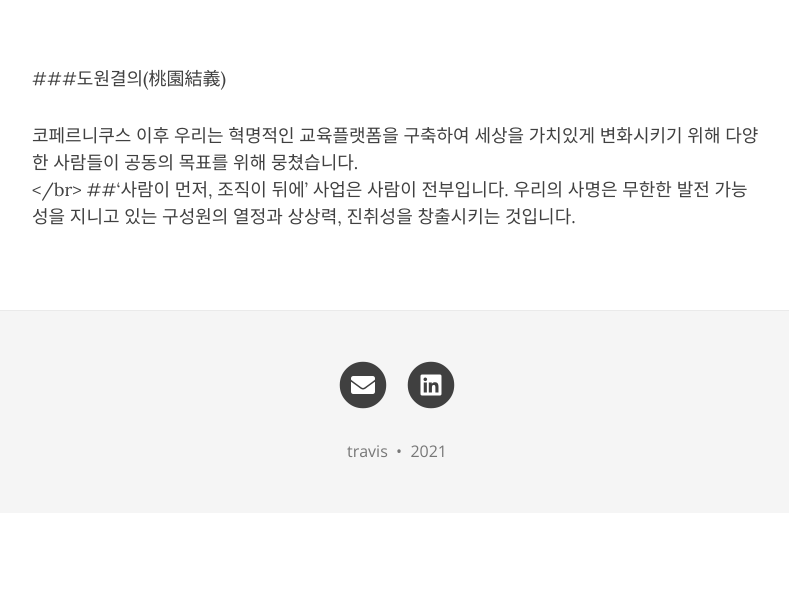
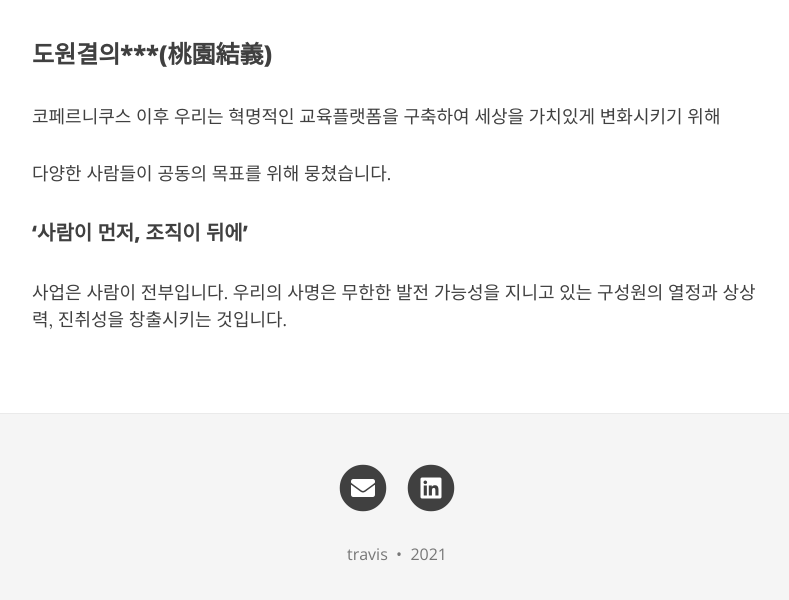
Before and after one commit to techubion/techubion.github.io-backup, a Jekyll site: the page built from index.md, in a window 1280 px wide and 1271 px high. Shown: the part 655-1255 px from the top of the window, without its empty margins (243-1032 px from the left). Built offline with Jekyll 4.4.1, drawn with Linux system fonts in a browser that asks for light colours; nearby versions of some CDN libraries.

Commit message:
Update index.md

```diff
--- a/index.md
+++ b/index.md
@@ -5,10 +5,14 @@ subtitle:
 cover-img: /assets/img/background.jpg
 ---
 
-###도원결의(桃園結義)
+### 도원결의***(桃園結義)
 
 코페르니쿠스 이후 우리는 혁명적인 교육플랫폼을 구축하여 세상을 가치있게 변화시키기 위해
+
 다양한 사람들이 공동의 목표를 위해 뭉쳤습니다.
-<br></br>
-##‘사람이 먼저, 조직이 뒤에’
+
+
+
+##### ‘사람이 먼저, 조직이 뒤에’
+
 사업은 사람이 전부입니다. 우리의 사명은 무한한 발전 가능성을 지니고 있는 구성원의 열정과 상상력, 진취성을 창출시키는 것입니다.
```
